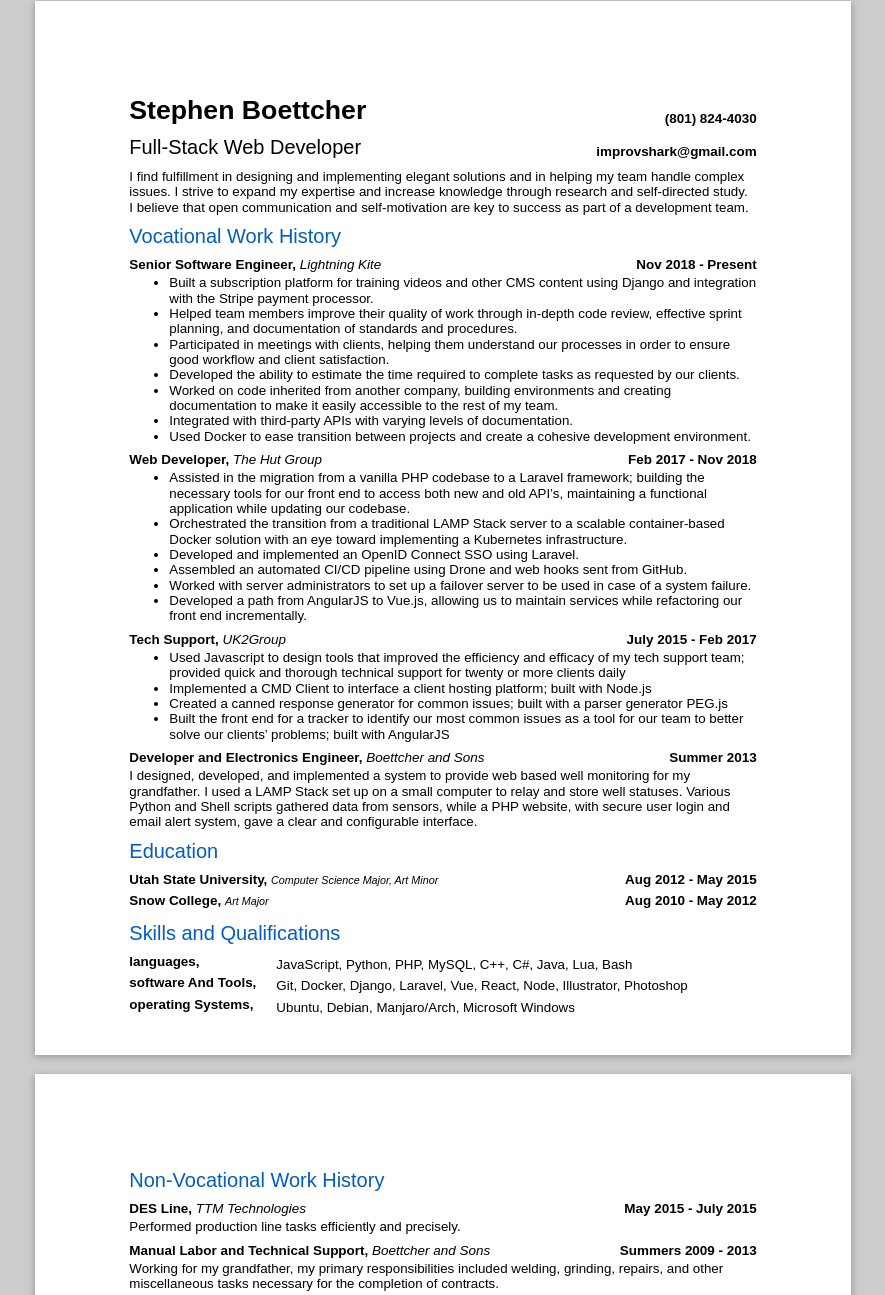
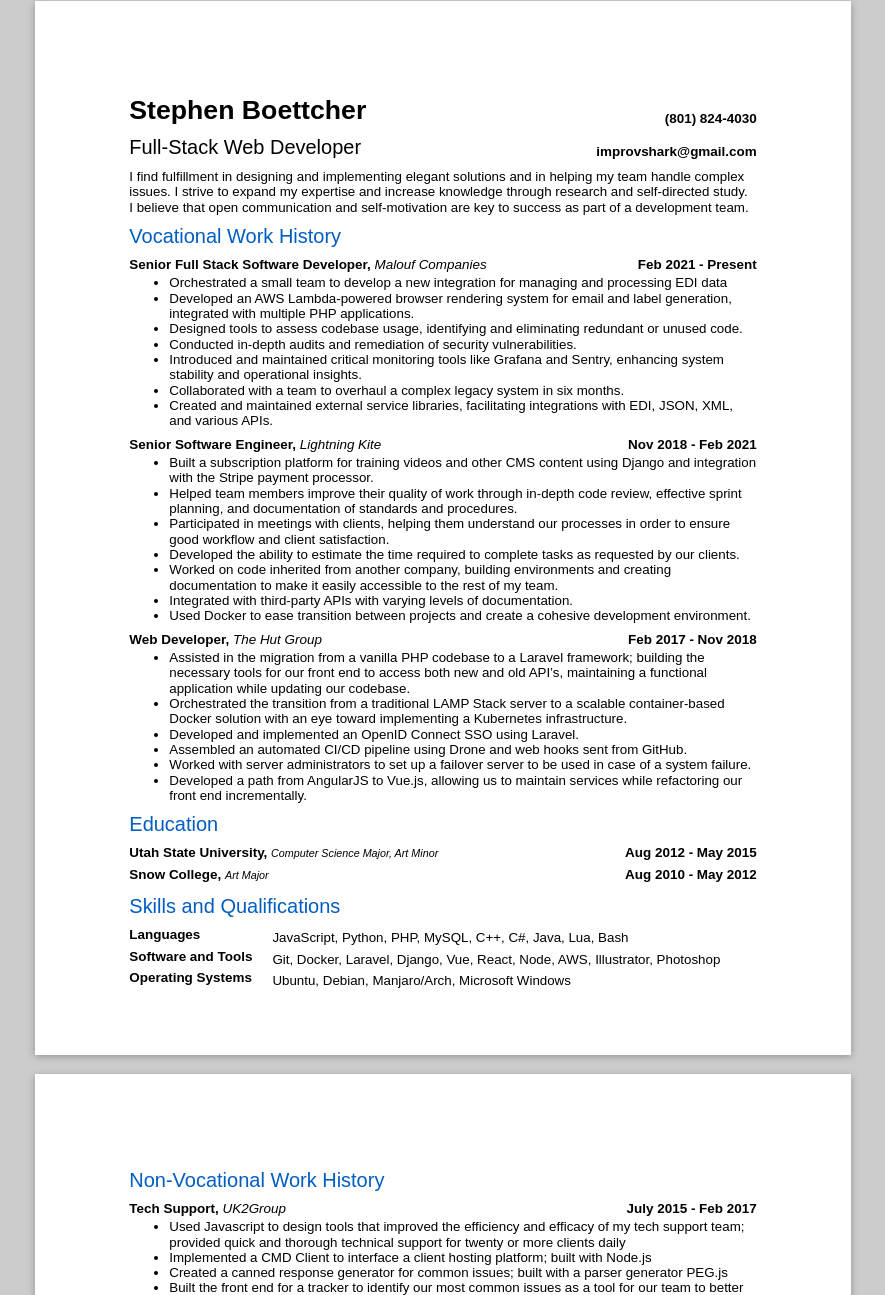
Before and after one commit to improvshark/resume, a plain HTML site: page index.html in a window 1280 px wide. Shown: the part 18-1313 px from the top of the page, without its empty margins (197-1082 px from the left). Drawn offline with nearby package versions, Linux system fonts and the light colour scheme.

Commit message:
deploy: improvshark/resume_src@03e345d0ac69b6e8f319b920d779631e4c610b63

```diff
--- a/index.html
+++ b/index.html
@@ -33,9 +33,36 @@
 
 <div class="sub-section">
 	<header class="flex-space-between">
+		<h3>Senior Full Stack Software Developer, <i>Malouf Companies</i></h3>
+		<h3 class="align-right">
+			Feb 2021 - Present
+		</h3>
+	</header>
+	<p></p>
+	<ul>
+
+		<li>Orchestrated a small team to develop a new integration for managing and processing EDI data</li>
+
+		<li>Developed an AWS Lambda-powered browser rendering system for email and label generation, integrated with multiple PHP applications.</li>
+
+		<li>Designed tools to assess codebase usage, identifying and eliminating redundant or unused code.</li>
+
+		<li>Conducted in-depth audits and remediation of security vulnerabilities.</li>
+
+		<li>Introduced and maintained critical monitoring tools like Grafana and Sentry, enhancing system stability and operational insights.</li>
+
+		<li>Collaborated with a team to overhaul a complex legacy system in six months.</li>
+
+		<li>Created and maintained external service libraries, facilitating integrations with EDI, JSON, XML, and various APIs.</li>
+
+	</ul>
+</div>
+
+<div class="sub-section">
+	<header class="flex-space-between">
 		<h3>Senior Software Engineer, <i>Lightning Kite</i></h3>
 		<h3 class="align-right">
-			Nov 2018 - Present
+			Nov 2018 - Feb 2021
 		</h3>
 	</header>
 	<p></p>
@@ -83,40 +110,6 @@
 	</ul>
 </div>
 
-<div class="sub-section">
-	<header class="flex-space-between">
-		<h3>Tech Support, <i>UK2Group</i></h3>
-		<h3 class="align-right">
-			July 2015 - Feb 2017
-		</h3>
-	</header>
-	<p></p>
-	<ul>
-
-		<li>Used Javascript to design tools that improved the efficiency and efficacy of my tech support team; provided quick and thorough technical support for twenty or more clients daily</li>
-
-		<li>Implemented a CMD Client to interface a client hosting platform; built with Node.js</li>
-
-		<li>Created a canned response generator for common issues; built with a parser generator PEG.js</li>
-
-		<li>Built the front end for a tracker to identify our most common issues as a tool for our team to better solve our clients’ problems; built with AngularJS</li>
-
-	</ul>
-</div>
-
-<div class="sub-section">
-	<header class="flex-space-between">
-		<h3>Developer and Electronics Engineer, <i>Boettcher and Sons</i></h3>
-		<h3 class="align-right">
-			Summer 2013
-		</h3>
-	</header>
-	<p>I designed, developed, and implemented a system to provide web based well monitoring for my grandfather. I used a LAMP Stack set up on a small computer to relay and store well statuses. Various Python and Shell scripts gathered data from sensors, while a PHP website, with secure user login and email alert system, gave a clear and configurable interface.</p>
-	<ul>
-
-	</ul>
-</div>
-
 	</section>
 	<section>
 		<h2>Education</h2>
@@ -140,13 +133,13 @@
 		<h2>Skills and Qualifications</h2>
 		<div class="grid">
 
-			<h3><b>languages,</b></h3>
+			<h3><b>Languages</b></h3>
 			<p>JavaScript, Python, PHP, MySQL, C++, C#, Java, Lua, Bash</p>
 
-			<h3><b>software And Tools,</b></h3>
-			<p>Git, Docker, Django, Laravel, Vue, React, Node, Illustrator, Photoshop</p>
+			<h3><b>Software and Tools</b></h3>
+			<p>Git, Docker, Laravel, Django, Vue, React, Node, AWS, Illustrator, Photoshop</p>
 
-			<h3><b>operating Systems,</b></h3>
+			<h3><b>Operating Systems</b></h3>
 			<p>Ubuntu, Debian, Manjaro/Arch, Microsoft Windows</p>
 
 		</div>
@@ -156,6 +149,27 @@
 <article class="sheet padding-25mm">
 	<section>
 		<h2 class="no-top-margin">Non-Vocational Work History</h2>
+
+<div class="sub-section">
+	<header class="flex-space-between">
+		<h3>Tech Support, <i>UK2Group</i></h3>
+		<h3 class="align-right">
+			July 2015 - Feb 2017
+		</h3>
+	</header>
+	<p></p>
+	<ul>
+
+		<li>Used Javascript to design tools that improved the efficiency and efficacy of my tech support team; provided quick and thorough technical support for twenty or more clients daily</li>
+
+		<li>Implemented a CMD Client to interface a client hosting platform; built with Node.js</li>
+
+		<li>Created a canned response generator for common issues; built with a parser generator PEG.js</li>
+
+		<li>Built the front end for a tracker to identify our most common issues as a tool for our team to better solve our clients’ problems; built with AngularJS</li>
+
+	</ul>
+</div>
 
 <div class="sub-section">
 	<header class="flex-space-between">
```
